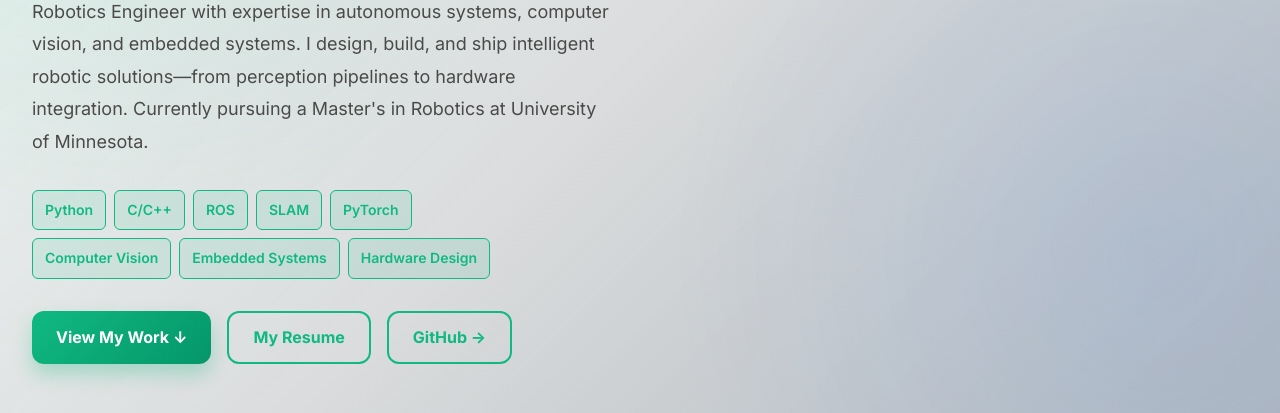
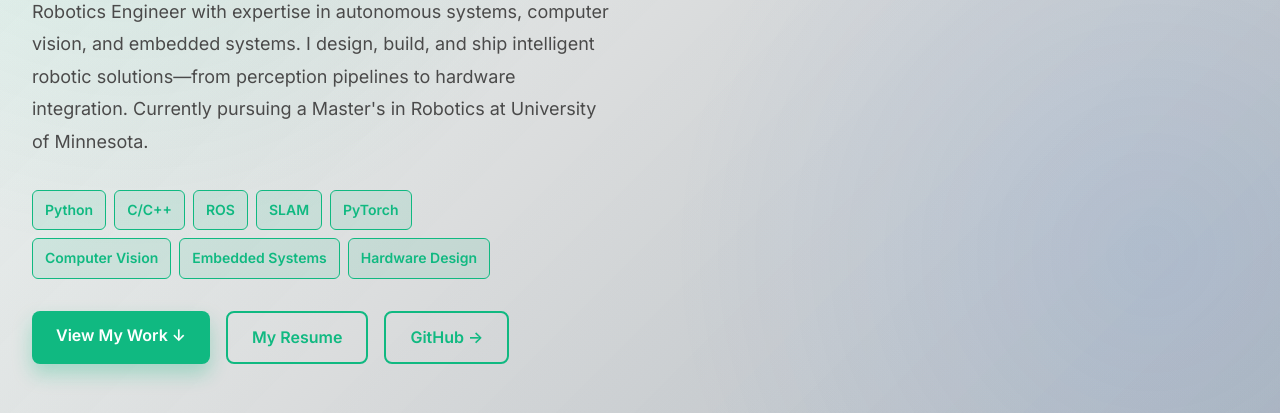
Before and after one commit to ApurvK032/portfolio, a plain HTML site: page index.html in a window 1280 px wide. Shown: the part 387-800 px from the top of the page. Drawn offline with Linux system fonts and the light colour scheme.

```diff
--- a/css/hero.css
+++ b/css/hero.css
@@ -254,6 +254,44 @@
   box-shadow: 0 0 20px rgba(16, 185, 129, 0.3);
 }
 
+.cta-buttons {
+  display: flex;
+  gap: 1rem;
+  flex-wrap: wrap;
+  margin-top: 2rem;
+}
+
+.btn {
+  padding: 0.75rem 1.5rem;
+  border-radius: 0.5rem;
+  text-decoration: none;
+  font-weight: 600;
+  transition: all 0.3s ease;
+  display: inline-block;
+}
+
+.btn-primary {
+  background: #10b981;
+  color: white;
+}
+
+.btn-primary:hover {
+  background: #059669;
+  transform: translateY(-2px);
+}
+
+.btn-secondary {
+  background: transparent;
+  color: #10b981;
+  border: 2px solid #10b981;
+}
+
+.btn-secondary:hover {
+  background: #10b981;
+  color: white;
+}
+
+
 /* Tech Stack in Hero */
 .hero-stack {
   display: flex;
```
